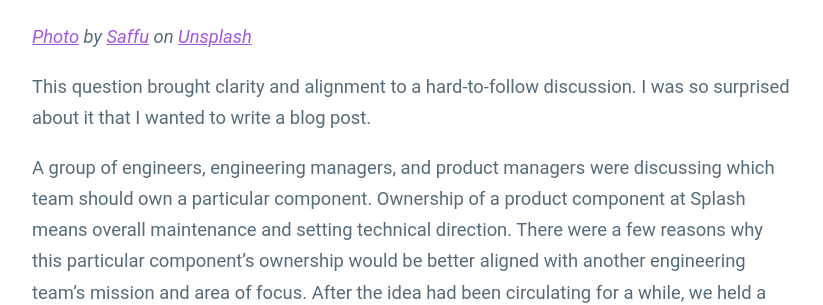
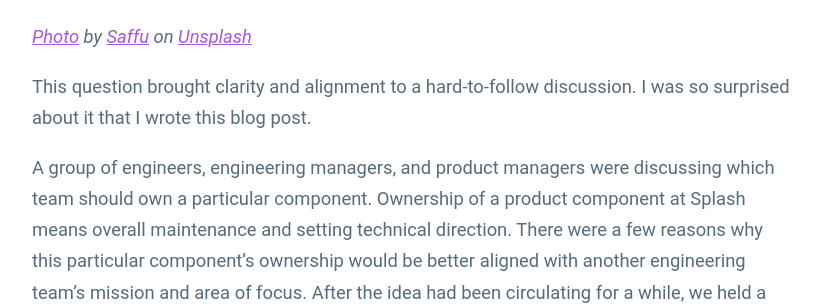
Before and after one commit to guillermodlpa/site, a Jekyll site: the page built from _posts/2022-02-08-what-do-we-lose-if-we-dont-make-this-decision.markdown, in a window 1280 px wide and 900 px high, scrolled down 555 px. Shown: the part 184-489 px from the top of the window, without its empty margins (228-1051 px from the left). Built offline with Jekyll 4.4.1, drawn with Linux system fonts in a browser that asks for light colours.

Commit message:
Updated What Do We Lose If We Dont Make This Decision

```diff
--- a/_posts/2022-02-08-what-do-we-lose-if-we-dont-make-this-decision.markdown
+++ b/_posts/2022-02-08-what-do-we-lose-if-we-dont-make-this-decision.markdown
@@ -2,7 +2,7 @@
 title: What do we lose if we don’t make this decision?
 date: 2022-02-08 06:00:00 Z
 excerpt: This question brought clarity and alignment to a hard-to-follow discussion.
-  I was so surprised about it that I wanted to write a blog post.
+  I was so surprised about it that I wrote this blog post.
 image: "/uploads/saffu-E4kKGI4oGaU-unsplash-cover.jpeg"
 ---
 
@@ -10,7 +10,7 @@ image: "/uploads/saffu-E4kKGI4oGaU-unsplash-cover.jpeg"
 
 *[Photo](https://unsplash.com/photos/E4kKGI4oGaU) by [Saffu](https://unsplash.com/@saffu?utm_source=unsplash&utm_medium=referral&utm_content=creditCopyText) on [Unsplash](https://unsplash.com/s/photos/movement?utm_source=unsplash&utm_medium=referral&utm_content=creditCopyText)*
 
-This question brought clarity and alignment to a hard-to-follow discussion. I was so surprised about it that I wanted to write a blog post.
+This question brought clarity and alignment to a hard-to-follow discussion. I was so surprised about it that I wrote this blog post.
 
 A group of engineers, engineering managers, and product managers were discussing which team should own a particular component. Ownership of a product component at Splash means overall maintenance and setting technical direction. There were a few reasons why this particular component’s ownership would be better aligned with another engineering team’s mission and area of focus. After the idea had been circulating for a while, we held a meeting to share our thoughts.
 
```
